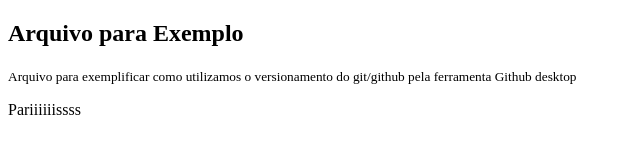
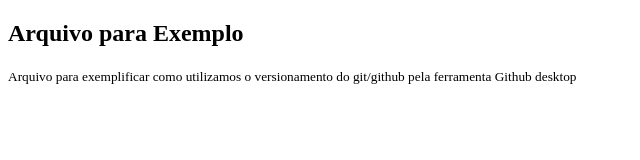
Before and after one commit to arthur010/Paris.rj, a plain HTML site: page index.html in a window 1280 px wide. Shown: the full height of the page, 0-640 px from the left. Drawn offline with Linux system fonts and the light colour scheme.

Commit message:
Revert "Update index.html"
This reverts commit 729592adbf340821099f65bd9750375135fc9809.

```diff
--- a/index.html
+++ b/index.html
@@ -10,9 +10,6 @@
             <h2>Arquivo para Exemplo</h2>
             <small>Arquivo para exemplificar como utilizamos o versionamento do git/github pela ferramenta Github desktop</small>
 
-
-            <p>Pariiiiiissss</p>
-
         </div>
     </div>
 
```
